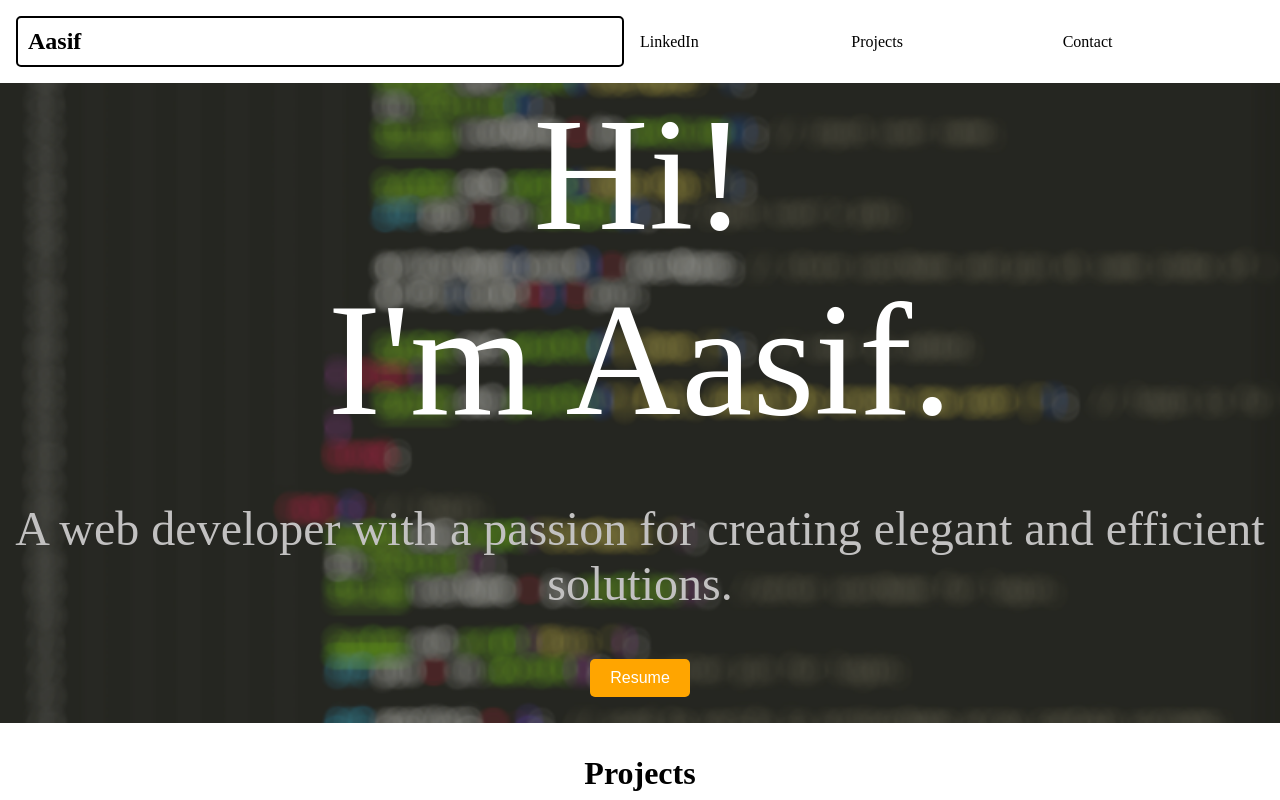
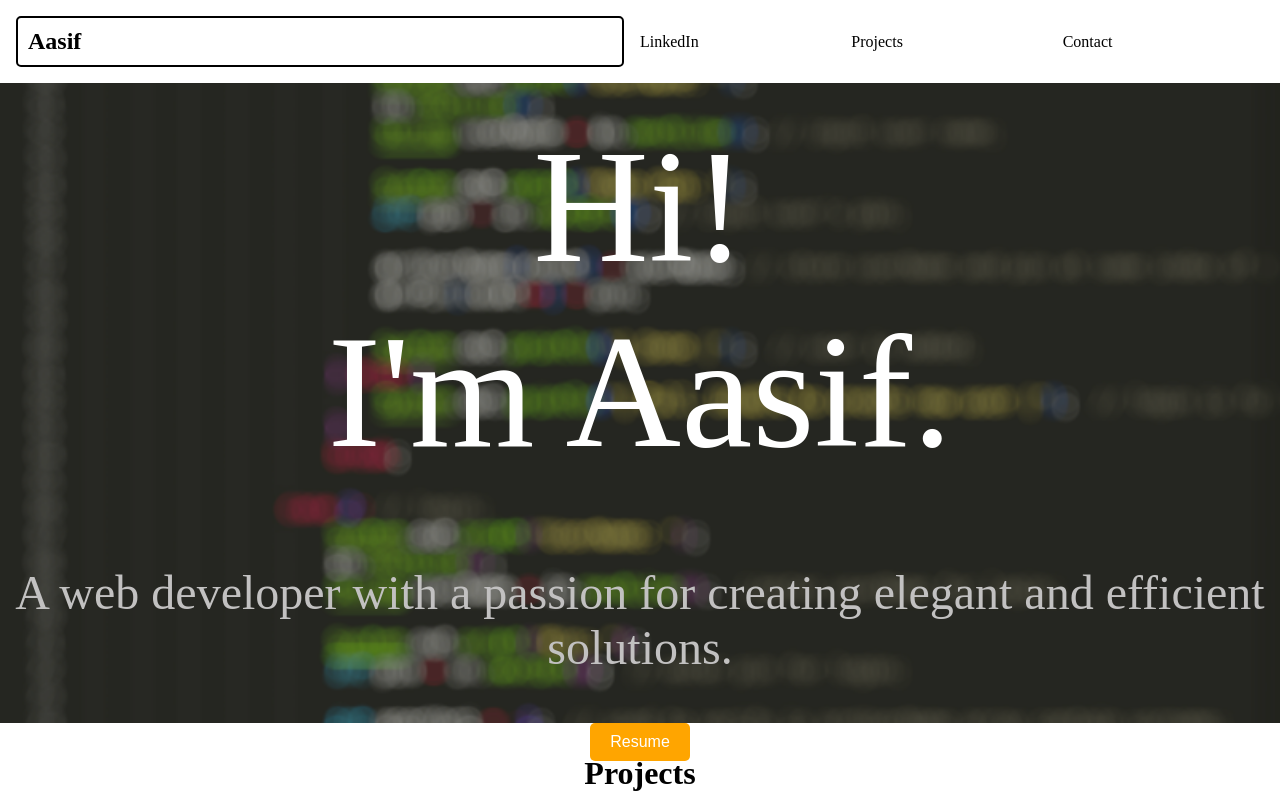
Before and after one commit to predator-rwx/Aasif, a plain HTML site: page index.html in a window 1280 px wide. Shown: the top 800 px of the page. Drawn offline with Linux system fonts and the light colour scheme.

Commit message:
git commit -m "padding on head"

```diff
--- a/style.css
+++ b/style.css
@@ -94,7 +94,7 @@ html {
 
     /* margin-top: 20%; */
     /* margin-left: 5%; */
-    /* padding: 5px; */
+    padding: 2rem;
     color: white;
 
 }
```
